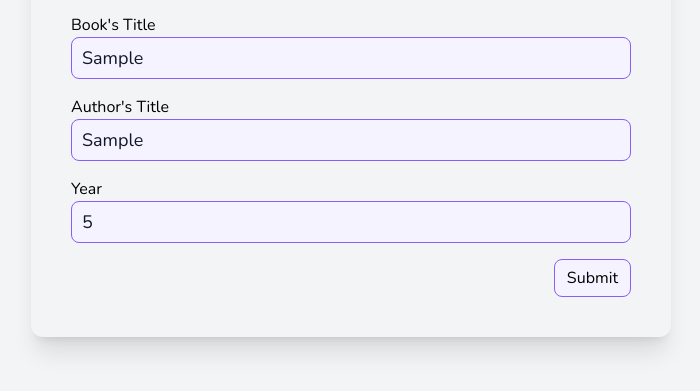
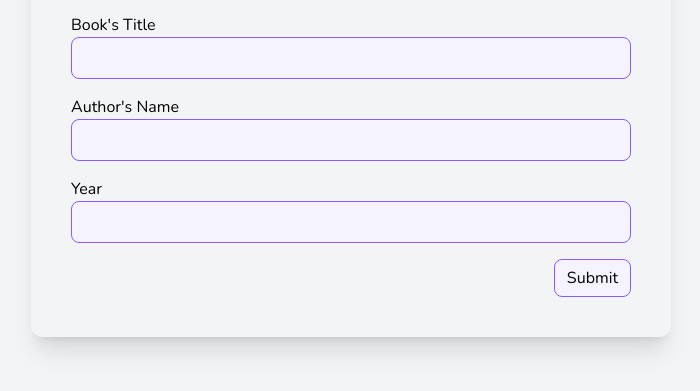
Before and after one commit to nexyrt/bookshelf, a website with bundled scripts: page src/html/create-books.html in a window 1280 px wide. Both pictures are taken after typing "Sample", "Sample", "5" into the empty fields and a click on the button "Submit". Shown: the part 267-658 px from the top of the page, without its empty margins (289-989 px from the left). Built offline with nearby package versions, Linux system fonts and the light colour scheme.

Commit message:
Parsing InputYear value type to number

```diff
--- a/src/html/create-books.html
+++ b/src/html/create-books.html
@@ -62,7 +62,7 @@
 
             <!-- Input Author Name -->
             <section class="w-full">
-                <label for="inputName">Author's Title</label><br>
+                <label for="inputName">Author's Name</label><br>
                 <input type="text" name="Name" id="inputName"
                     class="outline-none text-lg rounded-lg bg-violet-50 border border-violet-500 text-gray-900 pl-2.5 p-1.5 w-full">
             </section>
--- a/src/js/create-books.js
+++ b/src/js/create-books.js
@@ -10,10 +10,15 @@ document.getElementById('form').addEventListener('submit', (event) => {
     // Get the Value from Client Side and store it in a Variable
     const title = document.getElementById('inputTitle').value;
     const author = document.getElementById('inputName').value;
-    const year = document.getElementById('inputYear').value;
+    const year = parseInt(document.getElementById('inputYear').value);
+    console.log(typeof(year));
     const id = helper.generateId();
     const newBooks = helper.generateBooksObject(id, title, author, year, false);
 
     // Creating new books and storing it to Local Storage
     handler.createNewBooks(newBooks, books);
+
+    document.getElementById('inputTitle').value = '';
+    document.getElementById('inputName').value = '';
+    document.getElementById('inputYear').value = '';
 })
```
Also changed, not shown: src/css/output.css.
